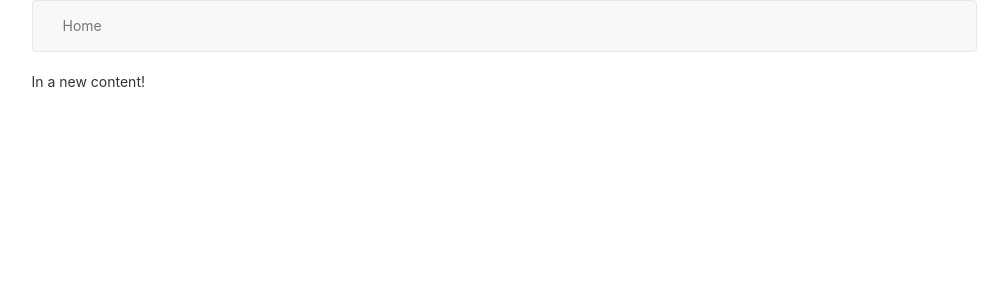
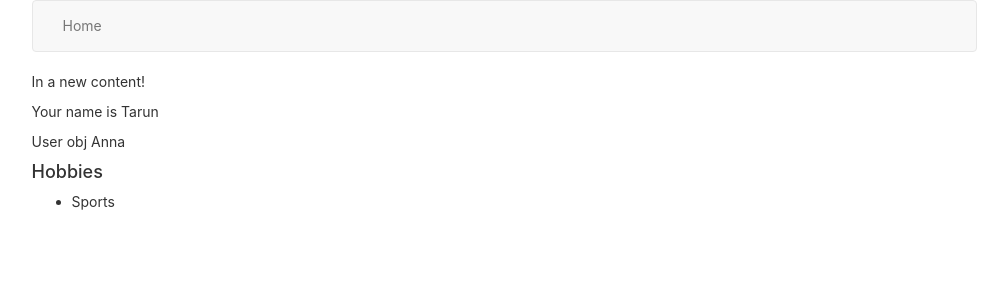
Before and after one commit to taruncx101/reactjs-basic, a React (Create React App) app: page / in a window 1280 px wide. Shown: the top 300 px of the page, without its empty margins (136-1144 px from the left). Built offline with nearby package versions, Linux system fonts and the light colour scheme.

Commit message:
adding props

```diff
--- a/src/App.js
+++ b/src/App.js
@@ -6,6 +6,11 @@ import { Home } from './components/Home';
 
 class App extends React.Component{
   render() {
+    const user = {
+      name: "Anna",
+      hobbies: ["Sports"],
+    };
+
     return (
       <div className="container">
         <div className="row">
@@ -13,7 +18,7 @@ class App extends React.Component{
             <Header />
           </div>
           <div className="col-xs-10 col-xs-offset-1">
-            <Home />
+            <Home name={"Tarun"} age={26} user={ user }/>
           </div>
         </div>
       </div>
--- a/src/components/Home.js
+++ b/src/components/Home.js
@@ -1,10 +1,21 @@
 import React from "react";
 
 export class Home extends React.Component {
-  render() {
+    render() {
+      console.log(this.props)
       return (
           <div>
               <p> In a new content!</p>
+              <p>Your name is {this.props.name}</p>
+              <p>User obj {this.props.user.name}</p>
+              <div>
+                  <h4>Hobbies</h4>
+                  <ul>
+                      {this.props.user.hobbies.map((hobby) => {
+                          return <li key={ hobby}>{ hobby}</li>
+                      })}
+                  </ul>
+              </div>
         </div>
     );
   }
```
Also changed, not shown: 1 other file (tests, documents, lock files or other folders).
